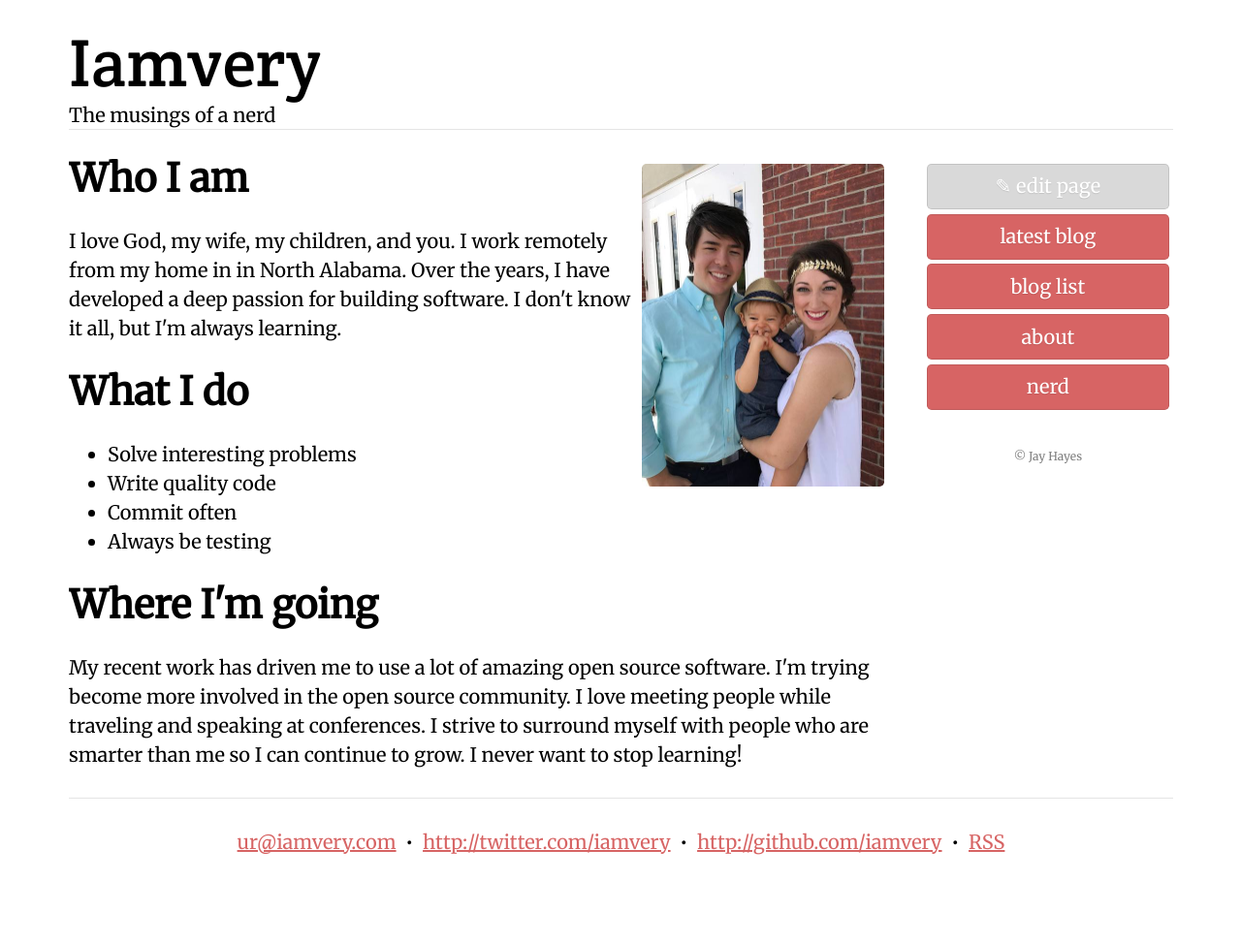
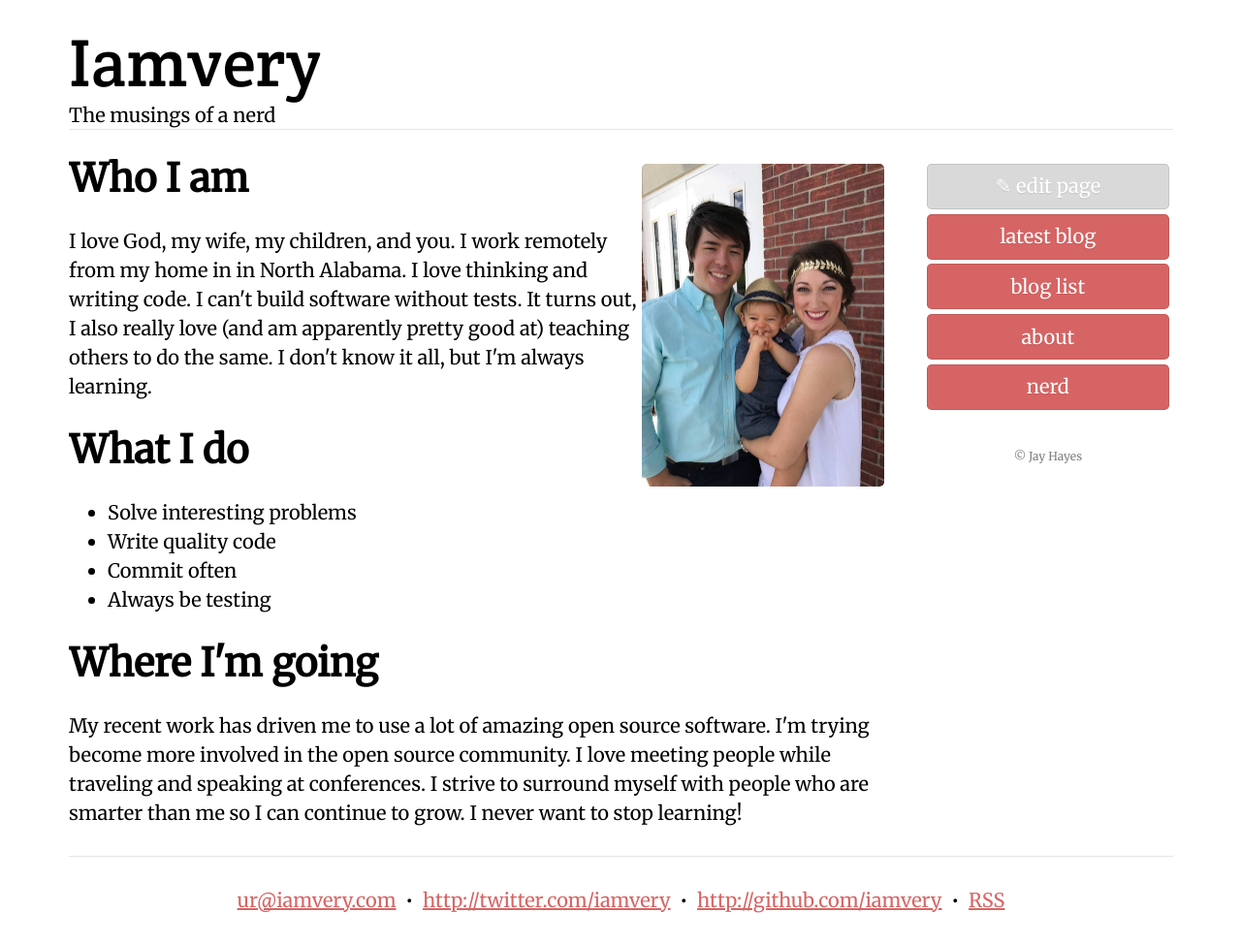
Before and after one commit to iamvery/iamvery.github.com, a Jekyll site: the page built from about.html, in a window 1280 px wide. Shown: the whole page at 97% size. Built offline with Jekyll 4.4.1, drawn with Linux system fonts in a browser that asks for light colours; before the commit the page ends 914 px from its top, so only the background shows below that.

Commit message:
Update about page

```diff
--- a/about.html
+++ b/about.html
@@ -8,7 +8,9 @@ title: Jay Hayes
 <p>
   I love God, my wife, my children, and you.
   I work remotely from my home in in North Alabama.
-  Over the years, I have developed a deep passion for building software.
+  I love thinking and writing code.
+  I can't build software without tests.
+  It turns out, I also really love (and am apparently pretty good at) teaching others to do the same.
   I don't know it all, but I'm always learning.
 </p>
 
```
